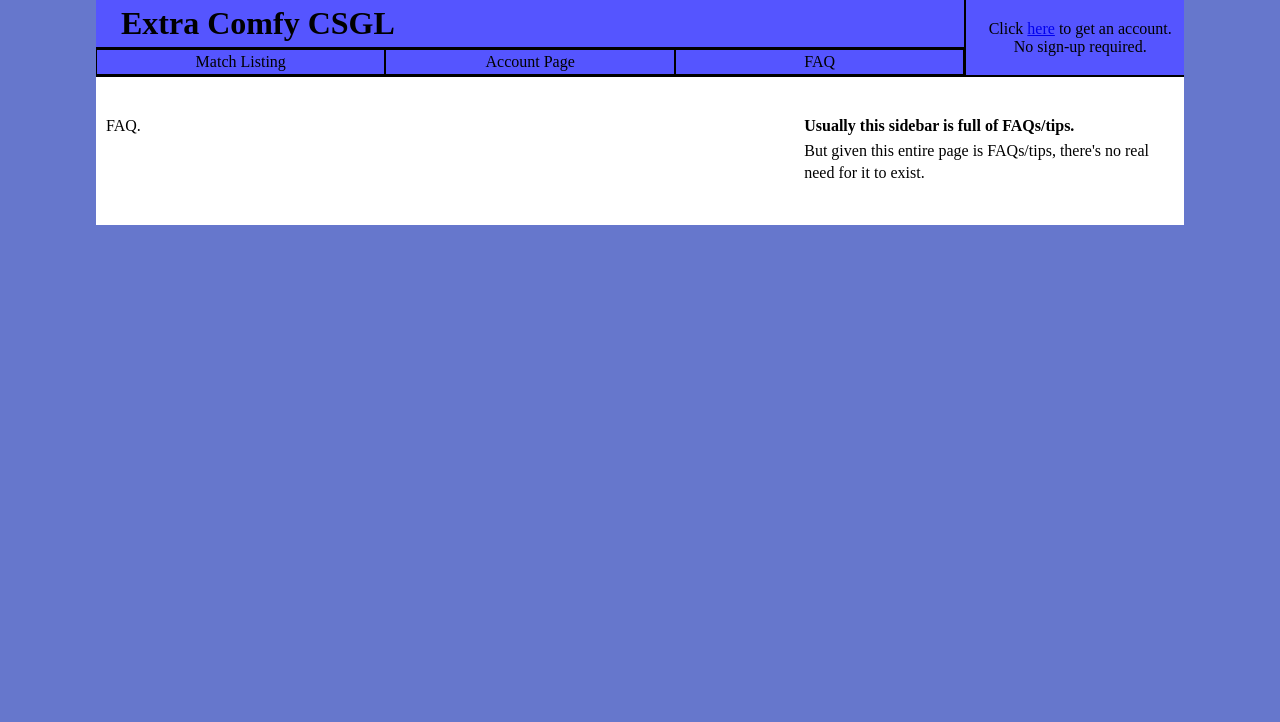
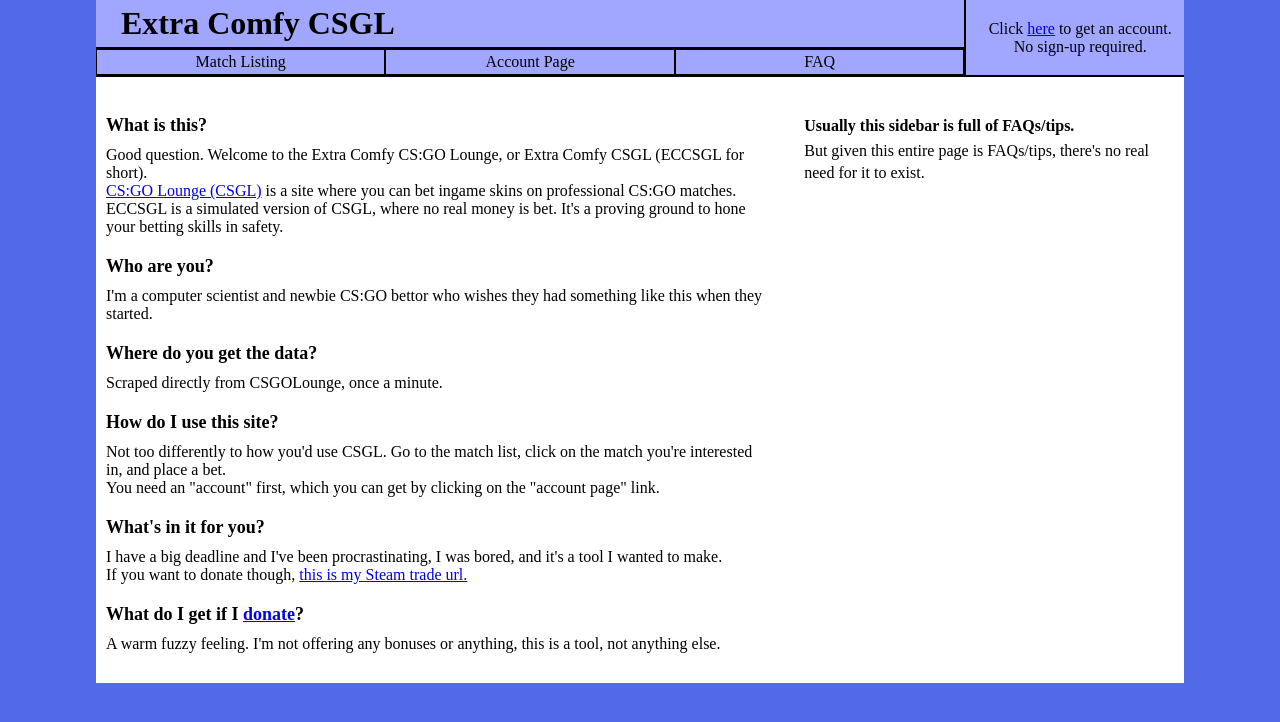
Before and after one commit to ECCSGL/comfy-beta, a Django app: template eccsgl/comfy/templates/slash_faq.html in a window 1280 px wide. Shown: the top 722 px of the page. Run offline with Django 3.2, Linux system fonts and the light colour scheme; the template is opened without the code that fills it, so the values that code supplies are empty.

Commit message:
CSS work

```diff
--- a/eccsgl/comfy/static/eccsgl.css
+++ b/eccsgl/comfy/static/eccsgl.css
@@ -3,7 +3,7 @@ body {
 margin:0px;
 margin-left:7.5%;
 margin-right:7.5%;
-background-color:#6677cc;
+background-color:#516BE8;
 
 }
 #eccsgl_header {
@@ -12,7 +12,7 @@ width:100%;display:table;
 
 #main_header {
 width:80%;display:inline-block;border-right:2px solid black; display:table-cell;
-background-color:#5555FF;
+background-color:#A1A7FF;
 }
 
 #eccsgl_title {
@@ -57,7 +57,7 @@ text-align:center;
 
 #side_header {
 width:20%;display:table-cell;padding-left:10px;
-background-color:#5555FF;
+background-color:#A1A7FF;
 text-align:center;
 vertical-align:middle;
 border-bottom:2px solid black;
@@ -104,6 +104,12 @@ font-size: larger;
 display:block;
 padding-bottom:10px;
 font-size: large;
+font-weight: bold;
+}
+
+.eccsgl_bodytext {
+display:block;
+padding-bottom:20px;
 }
 
 /* State handling messages */
@@ -140,11 +146,11 @@ text-align:center;
 }
 
 .matchopen {
-background-color: #80FFBB;
+background-color: #6691FF;
 }
 
 .matchclosed {
-background-color: #E0E8EF;
+background-color: #C7E3FF;
 }
 
 .teamtextleft {
@@ -160,16 +166,18 @@ display:block;
 }
 
 .gamewinner {
-background-color:green;
+/*background-color:green;*/
 }
 
 .gameclosed {
-background-color:grey;
+/*background-color:grey;*/
 }
 
 /* Bet stuff */
 .single_bet_short {
 margin:10px;padding:10px;
+border-style:solid;
+border-width:1px;
 }
 
 .betting_section {
--- a/eccsgl/comfy/templates/main_template.html
+++ b/eccsgl/comfy/templates/main_template.html
@@ -4,7 +4,7 @@
 <head lang="en">
 
 </head><meta charset="UTF-8">
-    <title>Extra Comfy CSGL</title>
+    <title>Extra Comfy Lounge (ECCSGL)</title>
     <link rel="stylesheet" type="text/css" href="{% static 'eccsgl.css' %}"/>
 </head>
 <body>
--- a/eccsgl/comfy/templates/slash_faq.html
+++ b/eccsgl/comfy/templates/slash_faq.html
@@ -1,7 +1,54 @@
 {% extends "main_template.html" %}
 
 {% block eccsgl_main_content %}
-    FAQ.
+    <span class="eccsgl_subtitle">
+        What is this?
+    </span>
+    <span class="eccsgl_bodytext">
+        Good question. Welcome to the Extra Comfy CS:GO Lounge, or Extra Comfy CSGL (ECCSGL for short). <br/>
+        <a href="www.csgolounge.com">CS:GO Lounge (CSGL)</a> is a site where you can bet ingame skins on professional CS:GO matches. <br/>
+        ECCSGL is a simulated version of CSGL, where no real money is bet. It's a proving ground to hone your betting skills in safety. <br/>
+    </span>
+
+    <span class="eccsgl_subtitle">
+        Who are you?
+    </span>
+    <span class="eccsgl_bodytext">
+        I'm a computer scientist and newbie CS:GO bettor who wishes they had something like this when they started.
+    </span>
+
+    <span class="eccsgl_subtitle">
+        Where do you get the data?
+    </span>
+
+    <span class="eccsgl_bodytext">
+        Scraped directly from CSGOLounge, once a minute.
+    </span>
+
+    <span class="eccsgl_subtitle">
+        How do I use this site?
+    </span>
+    <span class="eccsgl_bodytext">
+        Not too differently to how you'd use CSGL. Go to the match list, click on the match you're interested in, and place a bet. <br/>
+        You need an "account" first, which you can get by clicking on the "account page" link.
+    </span>
+
+    <span class="eccsgl_subtitle">
+        What's in it for you?
+    </span>
+
+    <span class="eccsgl_bodytext">
+        I have a big deadline and I've been procrastinating, I was bored, and it's a tool I wanted to make. <br/>
+        If you want to donate though, <a href="https://steamcommunity.com/tradeoffer/new/?partner=230494219&token=cwNsBoOH">this is my Steam trade url.</a>
+    </span>
+
+    <span class="eccsgl_subtitle">
+        What do I get if I <a href="https://steamcommunity.com/tradeoffer/new/?partner=230494219&token=cwNsBoOH">donate</a>?
+    </span>
+
+    <span class="eccsgl_bodytext">
+        A warm fuzzy feeling. I'm not offering any bonuses or anything, this is a tool, not anything else.
+    </span>
 
 
 {% endblock %}
```
